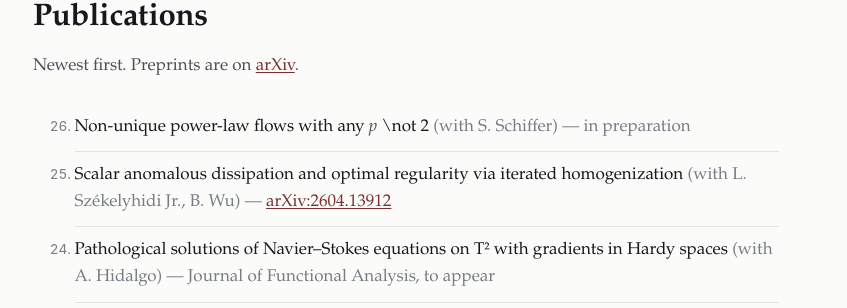
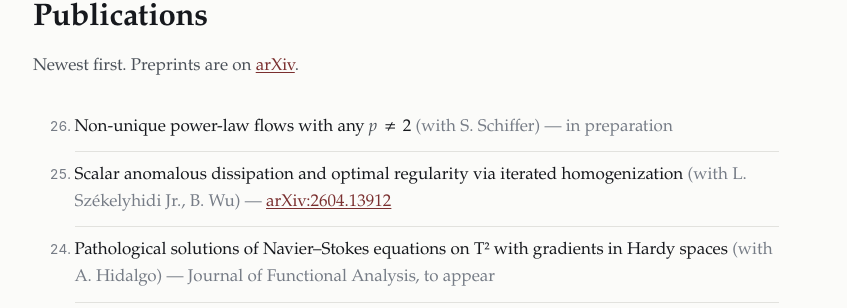
Before and after one commit to janburczak/janburczak.github.io, a Jekyll site: the page built from publications.md, in a window 1280 px wide. Shown: the part 147-455 px from the top of the page, without its empty margins (215-1062 px from the left). Built offline with Jekyll 4.4.1, drawn with Linux system fonts in a browser that asks for light colours.

Commit message:
Update publications.md

```diff
--- a/publications.md
+++ b/publications.md
@@ -11,7 +11,7 @@ Newest first. Preprints are on [arXiv](https://arxiv.org/search/?searchtype=auth
      The numbers are produced automatically and count down, so you never
      renumber anything. Keep every line starting with "1." — that is correct. -->
 
-1. **Non-unique power-law flows with any *p* \not 2** (with S. Schiffer) — in preparation
+1. **Non-unique power-law flows with any *p* ≠ 2** (with S. Schiffer) — in preparation
 1. **Scalar anomalous dissipation and optimal regularity via iterated homogenization** (with L. Székelyhidi Jr., B. Wu) — [arXiv:2604.13912](https://arxiv.org/abs/2604.13912)
 1. **Pathological solutions of Navier–Stokes equations on T² with gradients in Hardy spaces** (with A. Hidalgo) — Journal of Functional Analysis, to appear
 1. **Anomalous dissipation and Euler flows** (with L. Székelyhidi Jr., B. Wu) — Journal of the European Mathematical Society, to appear
```
